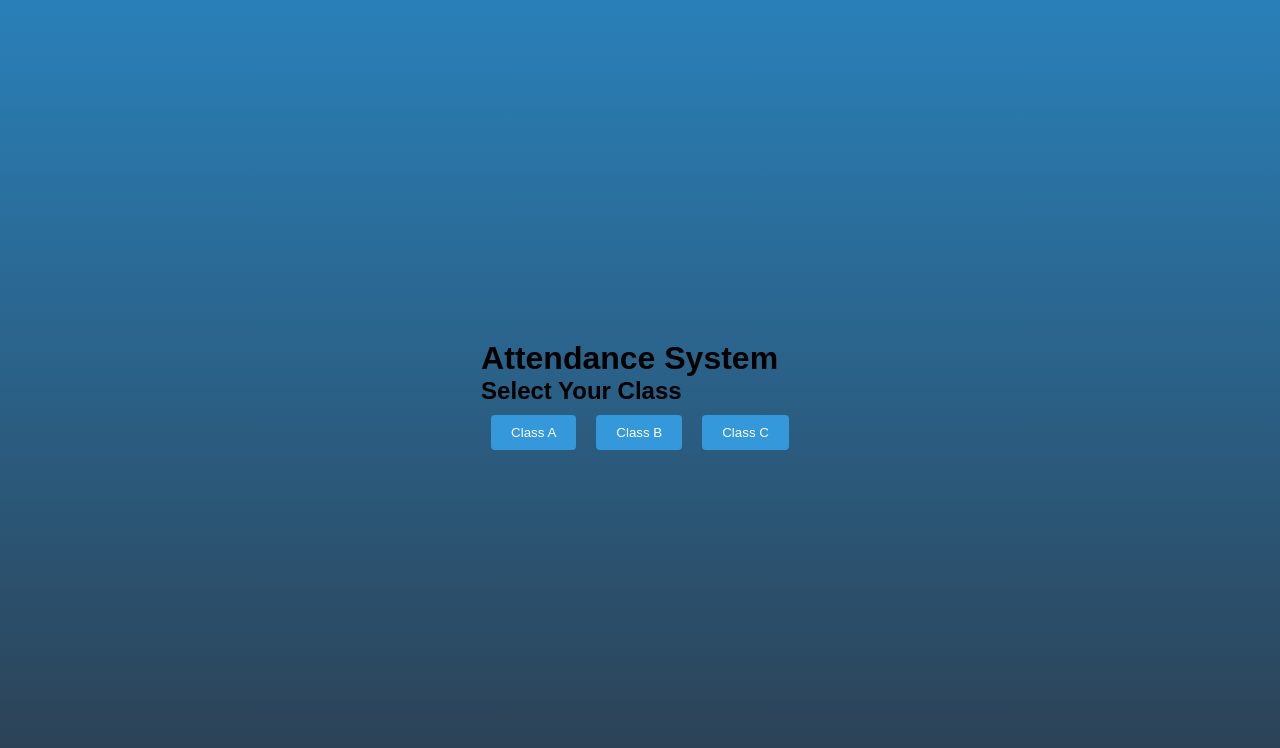
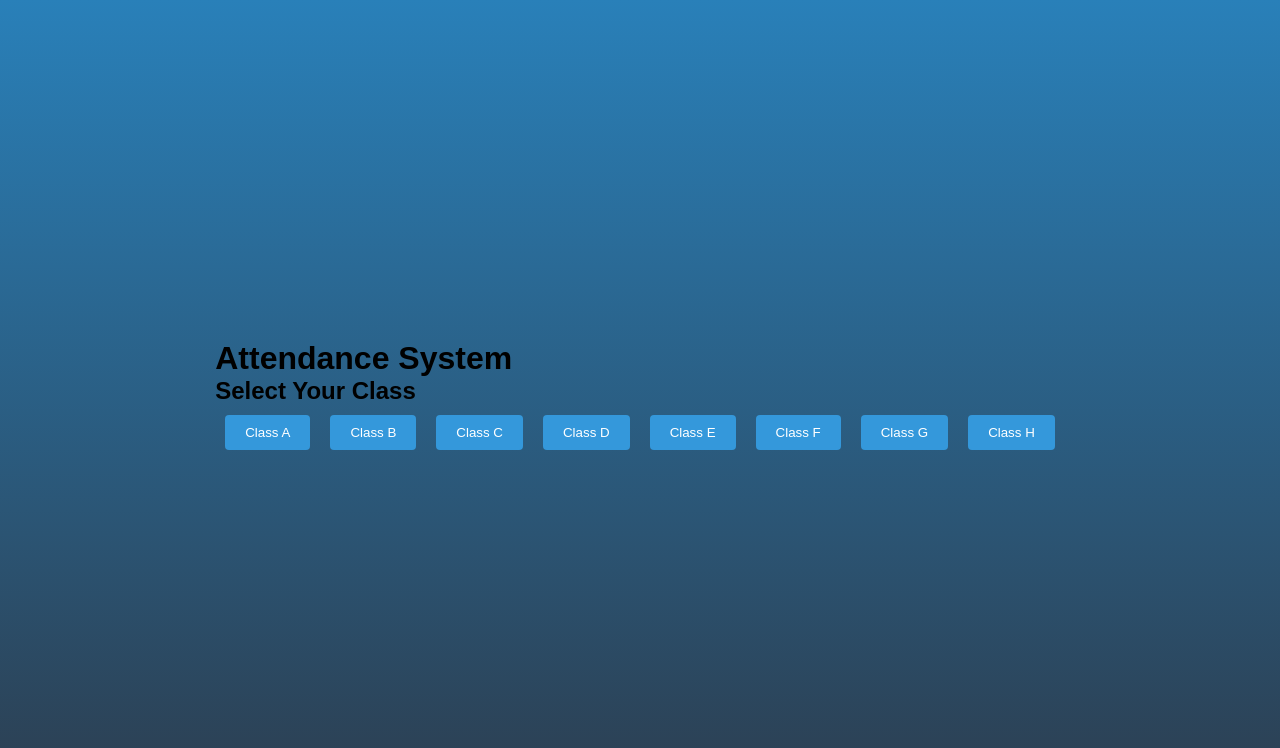
Before and after one commit to SHRISTI-web/Kalvium_task_frontend, a React (Create React App) app in the folder attendance-system/: page / in a window 1280 px wide. Shown: the top 748 px of the page. Built offline with nearby package versions, Linux system fonts and the light colour scheme.

Commit message:
organizing students' list

```diff
--- a/attendance-system/src/App.css
+++ b/attendance-system/src/App.css
@@ -1,3 +1,4 @@
+/* Reset some default browser styles */
 /* Reset some default browser styles */
 /* Reset some default browser styles */
 /* Reset some default browser styles */
@@ -71,3 +72,25 @@ select {
   color: #27ae60;
   margin-top: 10px;
 }
+
+/* List of students */
+.student-list {
+  display: flex;
+  flex-direction: column;
+
+}
+
+.student-button {
+  padding: 10px 20px;
+  margin: 5px;
+  border: none;
+  border-radius: 4px;
+  background-color: #3498db;
+  color: white;
+  cursor: pointer;
+  transition: background-color 0.3s;
+}
+
+.student-button:hover {
+  background-color: #2980b9;
+}
--- a/attendance-system/src/pages/ClassSelectionPage.jsx
+++ b/attendance-system/src/pages/ClassSelectionPage.jsx
@@ -8,9 +8,14 @@ const ClassSelectionPage = () => {
   const [selectedStudent, setSelectedStudent] = useState(null);
 
   const studentsByClass = {
-    classA: ['Student A1', 'Student A2', 'Student A3'],
+    classA: ['Student A1', 'Student A2', 'Student A3','Student A4','Student A4','Student A4','Student A4','Student A4','Student A4','Student A4','Student A4','Student A4','Student A4','Student A4','Student A4','Student A4','Student A4','Student A4','Student A4','Student A4'],
     classB: ['Student B1', 'Student B2', 'Student B3'],
     classC: ['Student C1', 'Student C2', 'Student C3'],
+    classD: ['Student C1', 'Student C2', 'Student C3'],
+    classE: ['Student C1', 'Student C2', 'Student C3'],
+    classF: ['Student C1', 'Student C2', 'Student C3'],
+    classG: ['Student C1', 'Student C2', 'Student C3'],
+    classH: ['Student C1', 'Student C2', 'Student C3'],
   };
 
   const handleSelectClass = (classId) => {
@@ -44,6 +49,11 @@ const ClassSelectionPage = () => {
           <button onClick={() => handleSelectClass('classA')}>Class A</button>
           <button onClick={() => handleSelectClass('classB')}>Class B</button>
           <button onClick={() => handleSelectClass('classC')}>Class C</button>
+          <button onClick={() => handleSelectClass('classD')}>Class D</button>
+          <button onClick={() => handleSelectClass('classE')}>Class E</button>
+          <button onClick={() => handleSelectClass('classF')}>Class F</button>
+          <button onClick={() => handleSelectClass('classG')}>Class G</button>
+          <button onClick={() => handleSelectClass('classH')}>Class H</button>
         </div>
       )}
     </div>
```
